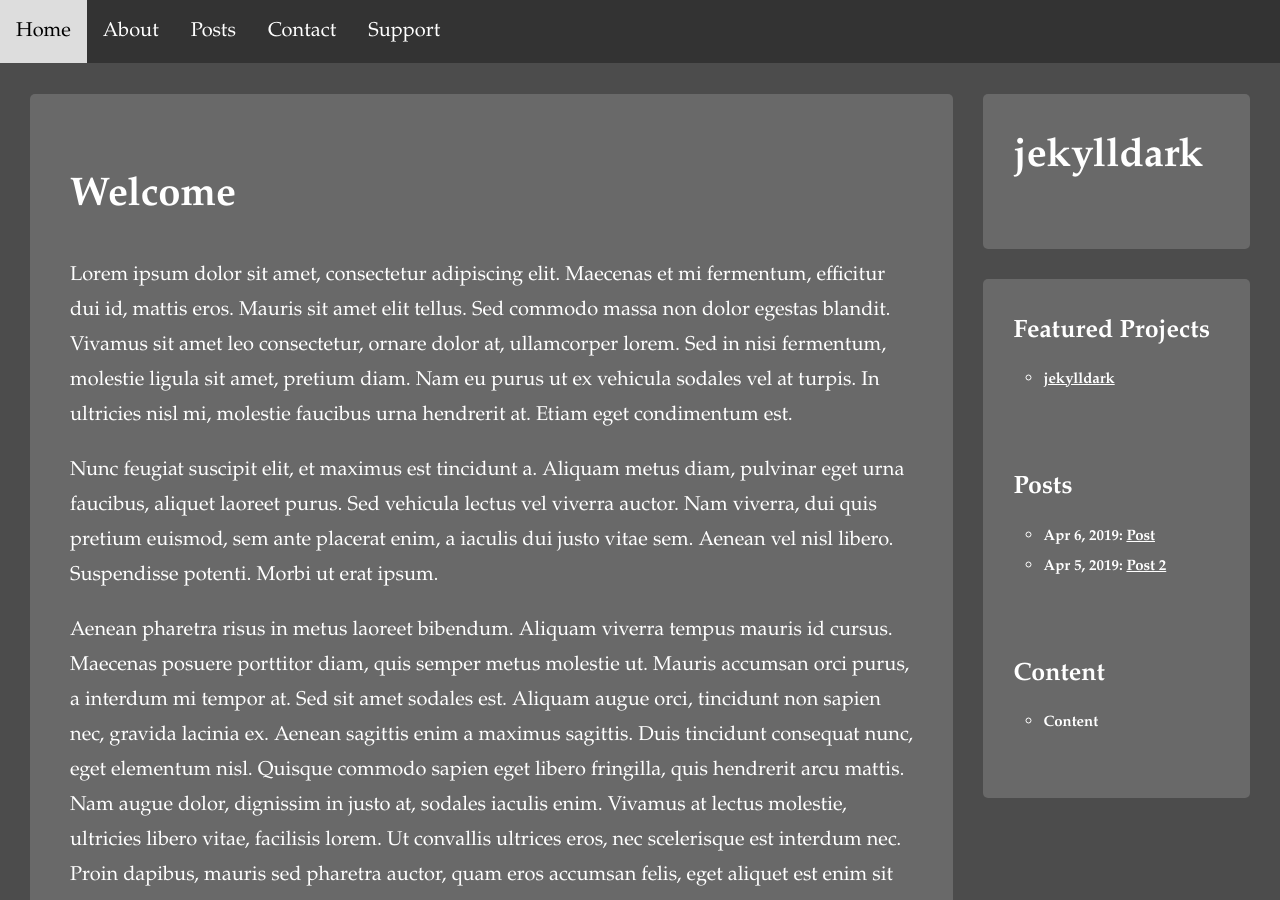
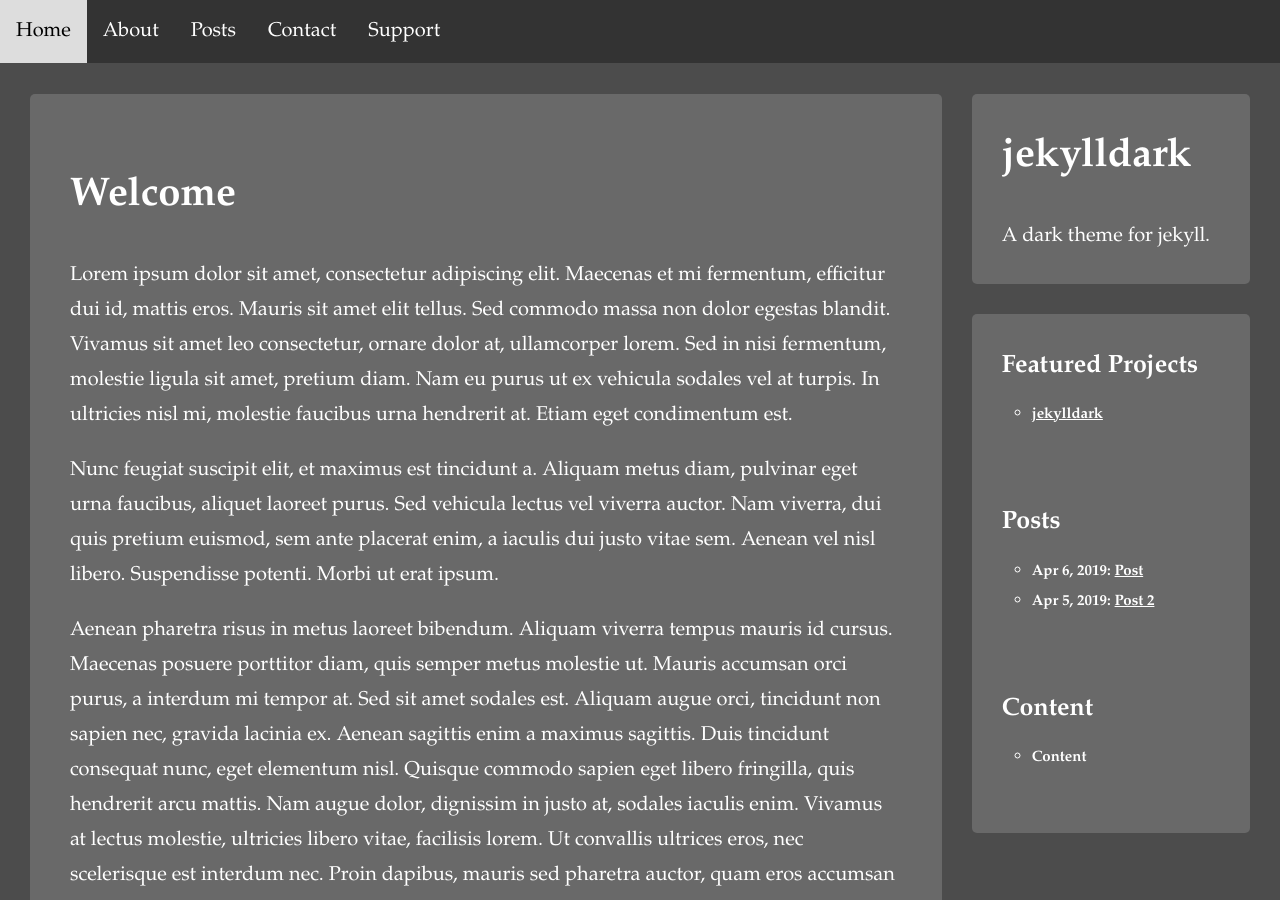
Before and after one commit to sutterj/jekylldark, a Jekyll site: the page built from index.html, in a window 1280 px wide and 900 px high. Built offline with Jekyll 4.4.1, drawn with Linux system fonts in a browser that asks for light colours; nearby versions of some CDN libraries.

Commit message:
Update sidebar.html

```diff
--- a/_includes/sidebar.html
+++ b/_includes/sidebar.html
@@ -3,7 +3,7 @@
 <div class="site-title">
   <h1>{{ site.title }}</h1>
   <div class="sidebar-area">
-    {{ site.description }}
+    {{ site.title-description }}
   </div>
 </div>
 <div class="sidebar-content">
```
